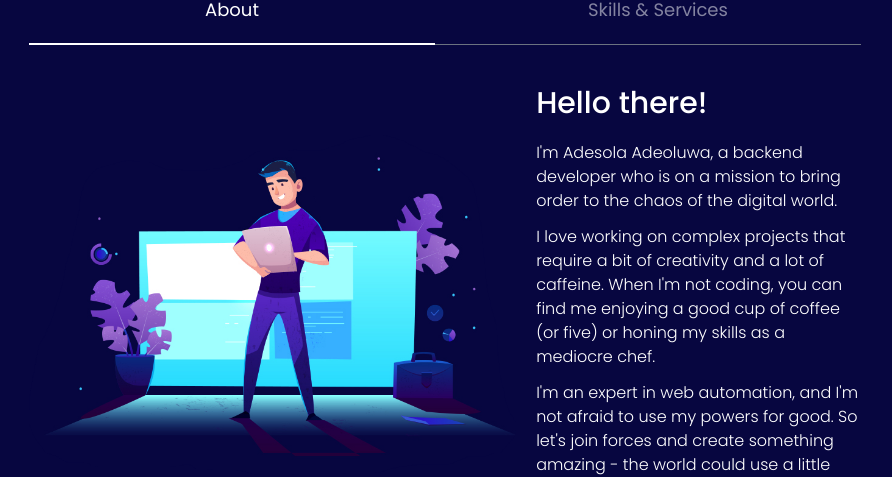
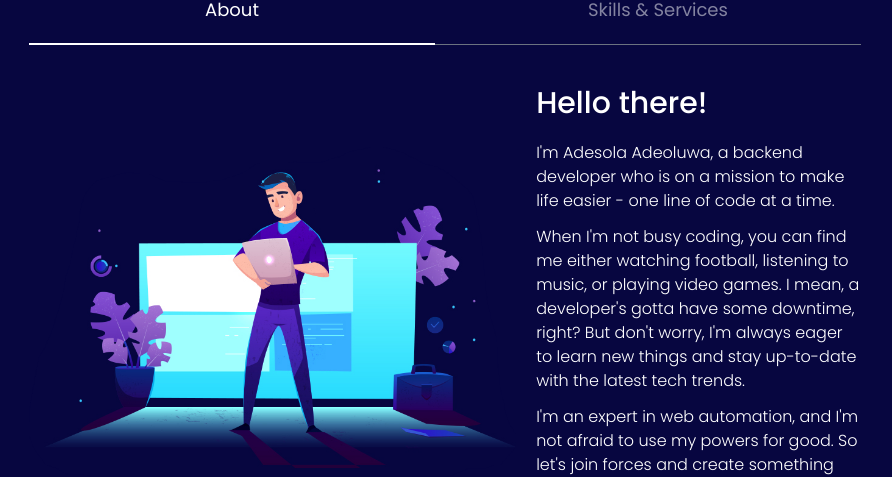
Before and after one commit to sudodeo/portfolio, a Next.js app: page / in a window 1280 px wide. Shown: the part 972-1449 px from the top of the page, without its empty margins (195-1087 px from the left). Built offline with nearby package versions, Linux system fonts and the light colour scheme.

Commit message:
chore: update about text

```diff
--- a/db.ts
+++ b/db.ts
@@ -7,8 +7,8 @@ const db: DB = {
   email: "adesolaadeoluwa@gmail.com",
   address: "Lagos, Nigeria",
   about: [
-    "I'm Adesola Adeoluwa, a backend developer who is on a mission to bring order to the chaos of the digital world.",
-    "I love working on complex projects that require a bit of creativity and a lot of caffeine. When I'm not coding, you can find me enjoying a good cup of coffee (or five) or honing my skills as a mediocre chef.",
+    "I'm Adesola Adeoluwa, a backend developer who is on a mission to make life easier - one line of code at a time.",
+    "When I'm not busy coding, you can find me either watching football, listening to music, or playing video games. I mean, a developer's gotta have some downtime, right? But don't worry, I'm always eager to learn new things and stay up-to-date with the latest tech trends.",
     "I'm an expert in web automation, and I'm not afraid to use my powers for good. So let's join forces and create something amazing - the world could use a little more laughter and a lot less error messages.",
   ],
   skills: [
```
